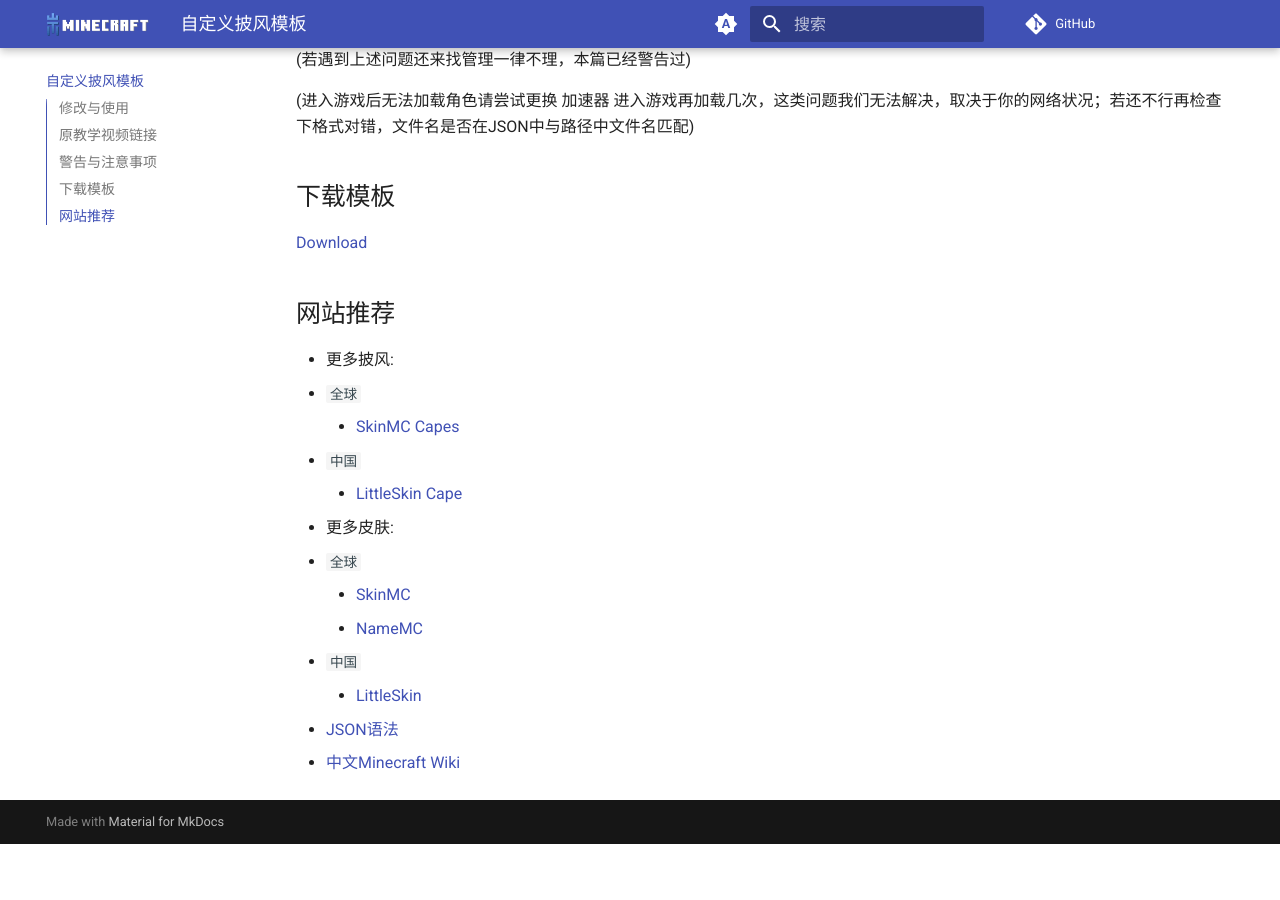
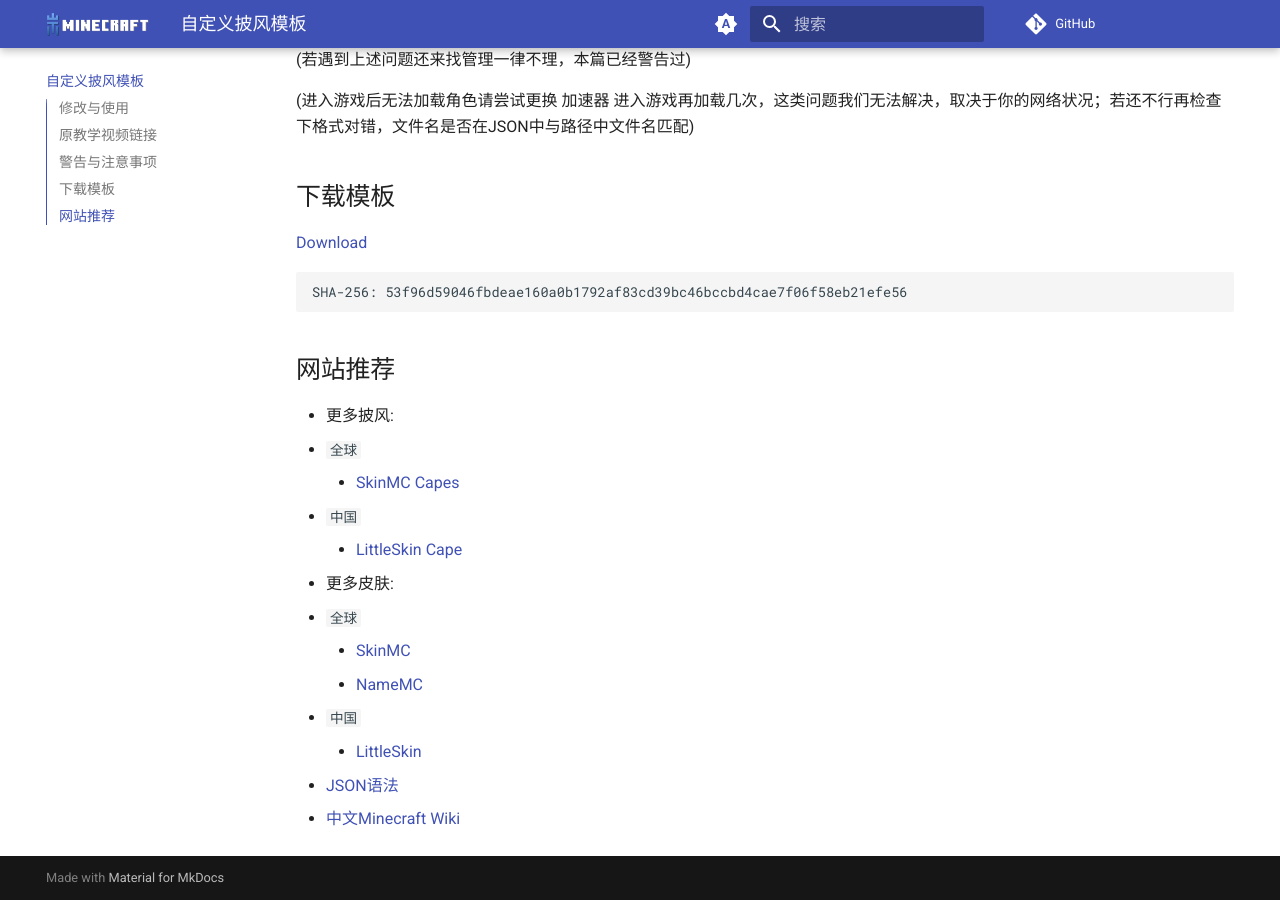
Before and after one commit to mcxiaolan/mc-nest, an MkDocs documentation site: the page built from docs/skin-pack-template.md, in a window 1280 px wide and 900 px high, scrolled down 1844 px. Built offline with MkDocs 1.6.1 and Material for MkDocs 9.7.7, drawn with Linux system fonts in a browser that asks for light colours; comment, search, counter and statistics services are not loaded; before the commit the page ends 2688 px from its top, so only the background shows below that.

Commit message:
Update skin-pack-template.md

````diff
--- a/docs/skin-pack-template.md
+++ b/docs/skin-pack-template.md
@@ -40,6 +40,9 @@
 --
 
 [Download](./assets/files/Custom%20Skin%20Pack%20Template%20-%20Normal.zip)
+```
+SHA-256: 53f96d59046fbdeae160a0b1792af83cd39bc46bccbd4cae7f06f58eb21efe56
+```
 
 网站推荐
 --
````
